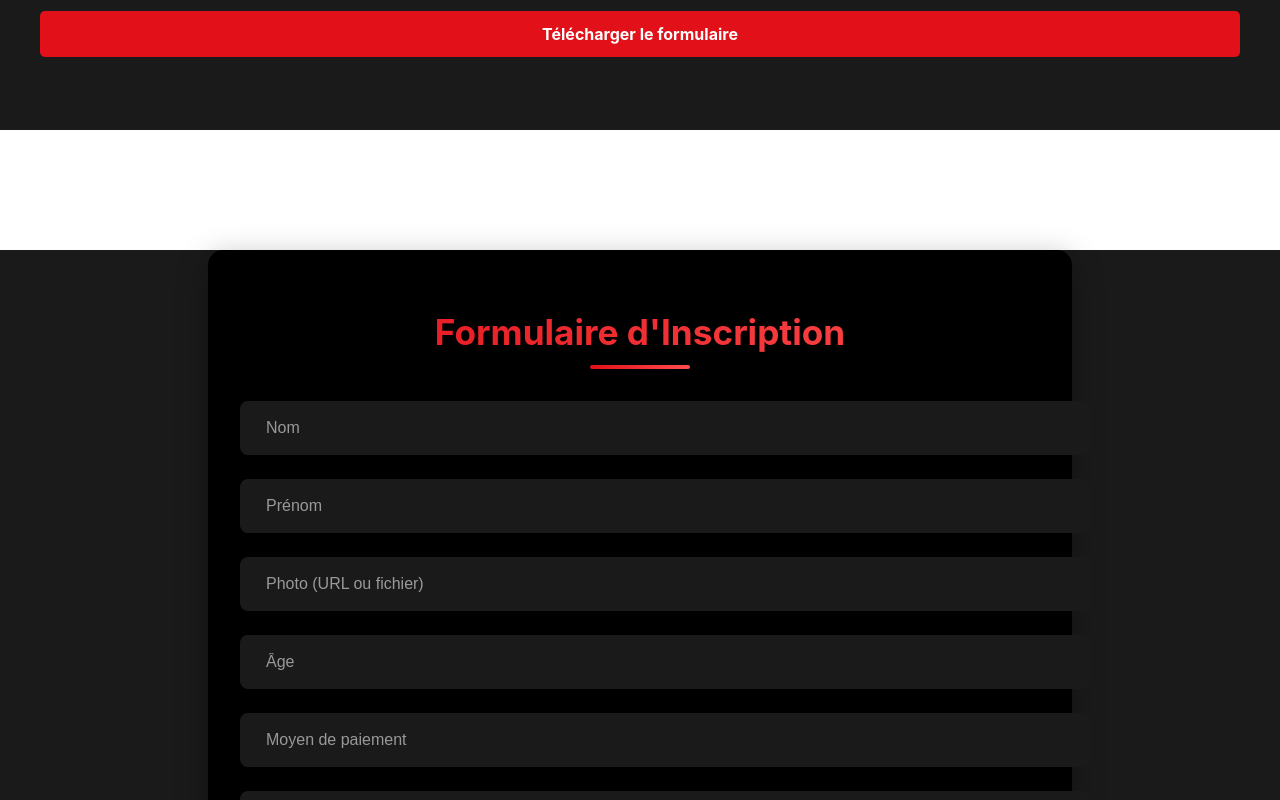
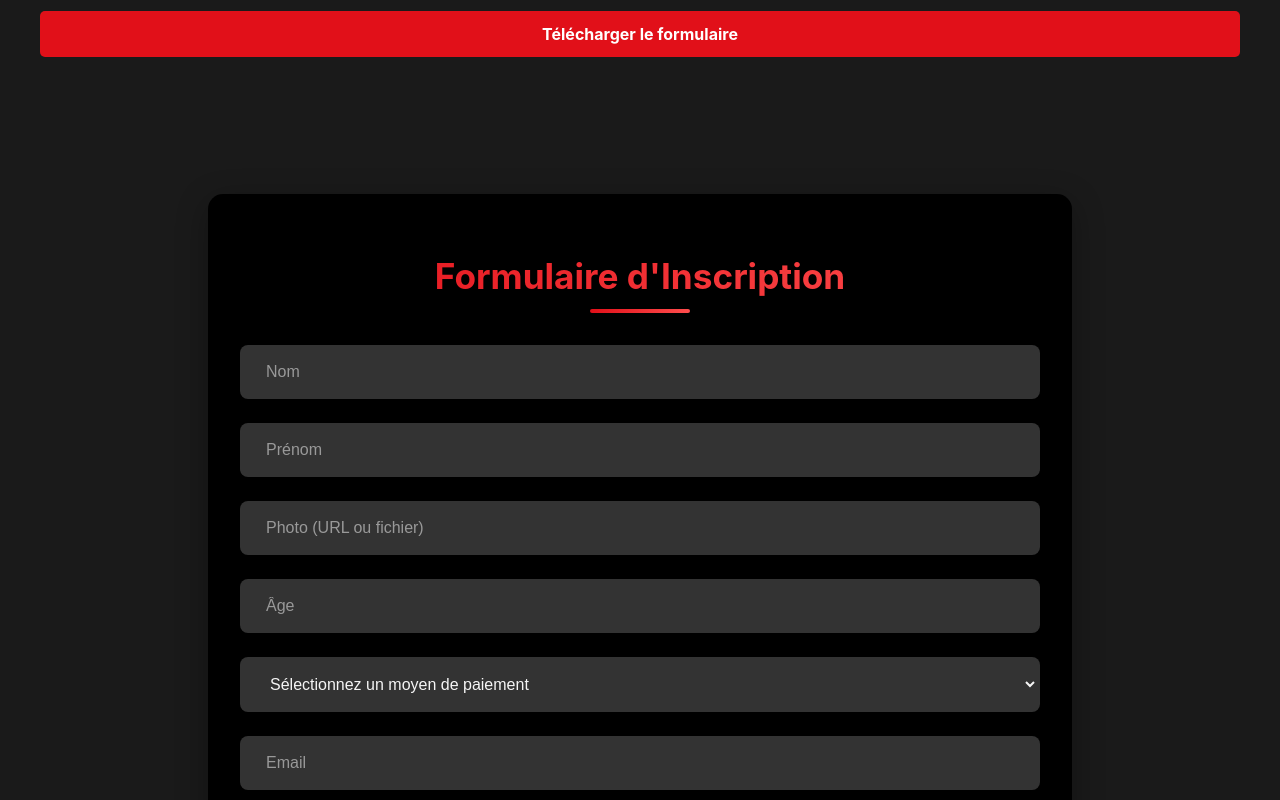
Before and after one commit to YHA76/my-mma-club-frontend, a React (Create React App) app: page /inscription in a window 1280 px wide. Shown: the part 800-1600 px from the top of the page. Built offline with nearby package versions, Linux system fonts and the light colour scheme.

Commit message:
update inscription

```diff
--- a/src/components/InscriptionForm.js
+++ b/src/components/InscriptionForm.js
@@ -98,17 +98,20 @@ function InscriptionForm() {
             />
           </div>
 
-          <div className="form-group">
-            <input
-              className="form-input"
-              type="text"
-              name="moyenPaiement"
-              placeholder="Moyen de paiement"
-              value={formData.moyenPaiement}
-              onChange={handleChange}
-              required
-            />
-          </div>
+          <select
+            id="moyenPaiement"
+            name="moyenPaiement"
+            className="form-input"
+            value={formData.moyenPaiement}
+            onChange={handleChange}
+            required
+          >
+            <option value="" disabled hidden>
+              Sélectionnez un moyen de paiement
+            </option>
+            <option value="Carte bancaire">Carte bancaire</option>
+            <option value="Espèce">Espèce</option>
+          </select>
 
           <div className="form-group">
             <input
--- a/src/styles/InscriptionForm.css
+++ b/src/styles/InscriptionForm.css
@@ -1,3 +1,8 @@
+.inscription-form-section {
+  padding: 4rem 0;
+  transition: all 0.7s ease;
+}
+
 .dark-mode .inscription-form-section {
   background-color: #1a1a1a !important;
 }
@@ -8,10 +13,10 @@
 /* Container du formulaire */
 .inscription-form-container {
   max-width: 800px;
-  margin: 120px auto 40px;
+  margin: auto;
   padding: 2rem;
   border-radius: 15px;
-  transition: all 0.3s ease;
+  transition: all 0.7s ease;
 }
 
 /* Thèmes pour le container */
@@ -66,22 +71,26 @@
 
 .form-input {
   width: 100%;
+  /* max-width: 850px; */
   padding: 1rem 1.5rem;
   border: 2px solid transparent;
   border-radius: 8px;
   font-size: 1rem;
   transition: all 0.3s ease;
+  background: #fff;
+  color: #333;
+  box-sizing: border-box;
 }
 
 /* Thèmes pour les inputs */
 .dark-mode .form-input {
-  background: #1a1a1a !important;
+  background: #333 !important;
   color: #f5f5f5;
 }
 
 .light-mode .form-input {
   background: #f5f5f5 !important;
-  color: #333333;
+  color: #333;
 }
 
 .form-input:focus {
@@ -104,7 +113,7 @@
   font-size: 1.1rem;
   font-weight: 600;
   cursor: pointer;
-  transition: all 0.3s ease;
+  transition: all 0.7s ease;
   margin-top: 1rem;
   text-transform: uppercase;
   letter-spacing: 1px;
@@ -126,7 +135,7 @@
   margin-top: 1rem;
   border-radius: 8px;
   font-weight: 500;
-  transition: all 0.3s ease;
+  transition: all 0.7s ease;
 }
 
 .message-success {
@@ -191,6 +200,7 @@
   .form-input {
     padding: 0.7rem 1rem;
     font-size: 0.9rem;
+    max-width: 90%;
   }
 
   .submit-button {
--- a/src/views/Inscription.js
+++ b/src/views/Inscription.js
@@ -26,7 +26,7 @@ function Inscription() {
     <div>
       <Navbar />
       <div className="inscription-page" style={{ paddingTop: "90px" }}>
-        <h1 className="inscription-title">Formulaire d'Inscription</h1>
+        <h1 className="inscription-title">Fiche d'Inscription</h1>
         {/* Affichage des images sous forme de galerie */}
         <div className="pdf-gallery">
           {pages.map((page, index) => (
```
